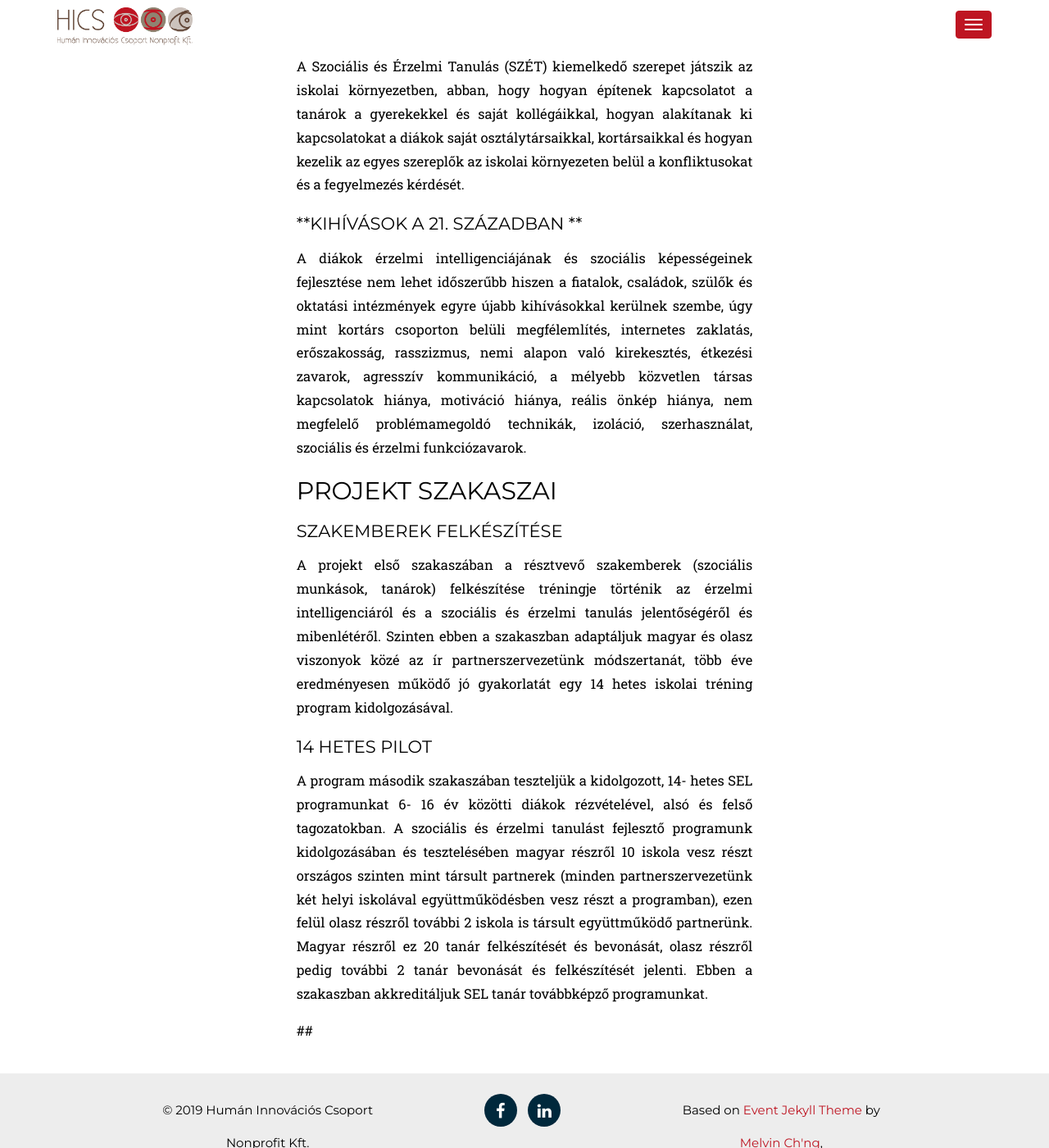
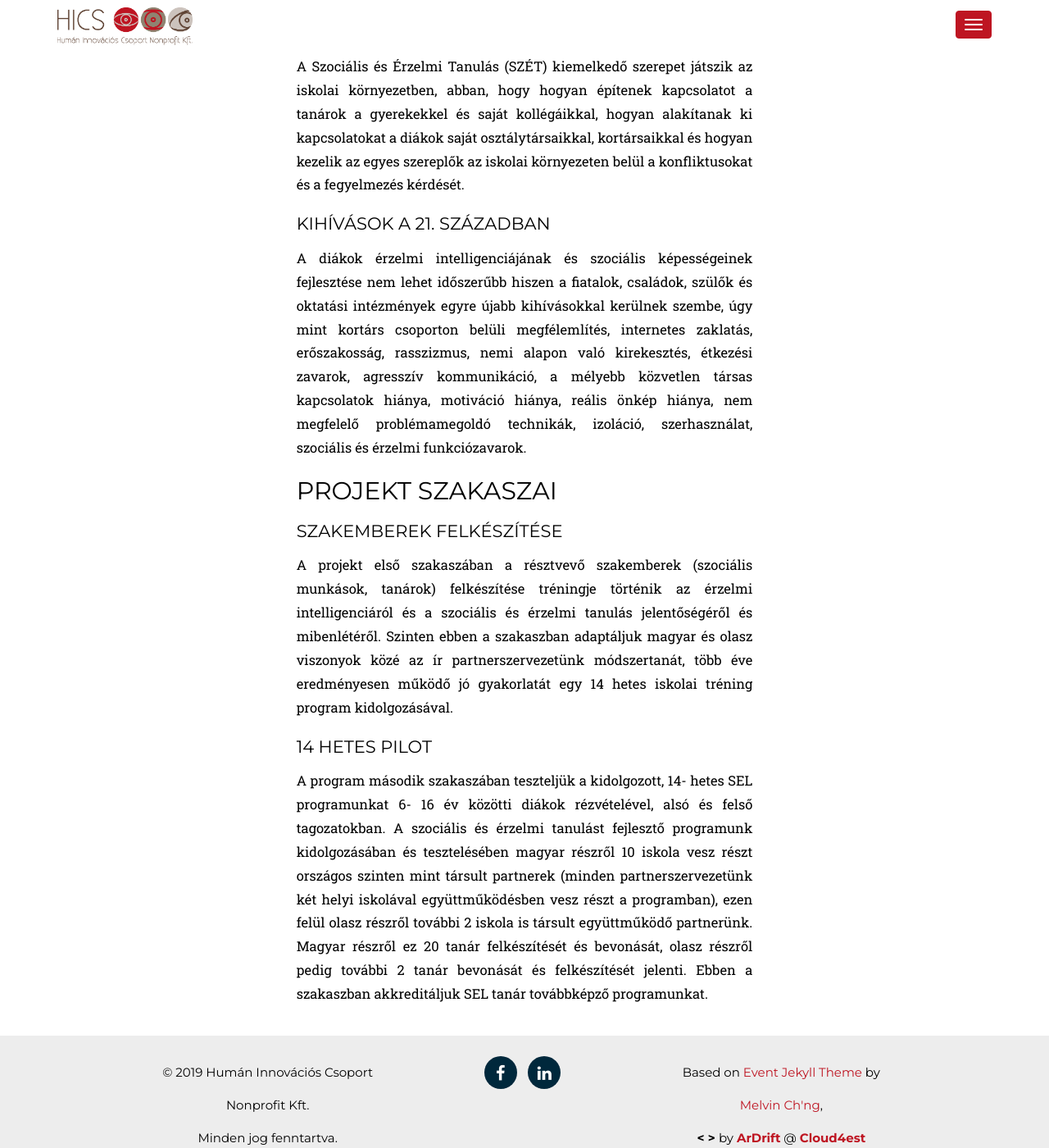
Before and after one commit to ArDrift/rebase_hics, a Jekyll site: the page built from _posts/2019-09-11-projekt.md, in a window 1280 px wide and 1400 px high, scrolled down 488 px. Shown: the whole window at 82% size. Built offline with Jekyll 4.4.1, drawn with Linux system fonts in a browser that asks for light colours; some web fonts are replaced.

```diff
--- a/_posts/2019-09-11-projekt.md
+++ b/_posts/2019-09-11-projekt.md
@@ -15,7 +15,7 @@ permalink: /projects_hu/project-sel/
 
 A Szociális és Érzelmi Tanulás (SZÉT) kiemelkedő szerepet játszik az iskolai környezetben, abban, hogy hogyan építenek kapcsolatot a tanárok a gyerekekkel és saját kollégáikkal, hogyan alakítanak ki kapcsolatokat a diákok saját osztálytársaikkal, kortársaikkal és hogyan kezelik az egyes szereplők az iskolai környezeten belül a konfliktusokat és a fegyelmezés kérdését.
 
-## **Kihívások a 21. században **
+## Kihívások a 21. században
 
 A diákok érzelmi intelligenciájának és szociális képességeinek fejlesztése nem lehet időszerűbb hiszen a fiatalok, családok, szülők és oktatási intézmények egyre újabb kihívásokkal kerülnek szembe, úgy mint kortárs csoporton belüli megfélemlítés, internetes zaklatás, erőszakosság, rasszizmus, nemi alapon való kirekesztés, étkezési zavarok, agresszív kommunikáció, a mélyebb közvetlen társas kapcsolatok hiánya, motiváció hiánya, reális önkép hiánya, nem megfelelő problémamegoldó technikák, izoláció, szerhasználat, szociális és érzelmi funkciózavarok.
 
@@ -28,5 +28,3 @@ A projekt első szakaszában a résztvevő szakemberek (szociális munkások, ta
 ## 14 hetes pilot
 
 A program második szakaszában teszteljük a kidolgozott, 14- hetes SEL programunkat 6- 16 év közötti diákok rézvételével, alsó és felső tagozatokban. A szociális és érzelmi tanulást fejlesztő programunk  kidolgozásában és tesztelésében magyar részről 10 iskola vesz részt országos szinten mint társult partnerek (minden partnerszervezetünk két helyi iskolával együttműködésben vesz részt a programban), ezen felül olasz részről további 2 iskola is társult együttműködő partnerünk. Magyar részről ez 20 tanár felkészítését és bevonását, olasz részről pedig további 2 tanár bevonását és felkészítését jelenti. Ebben a szakaszban akkreditáljuk SEL tanár továbbképző programunkat.
-
-##
```
